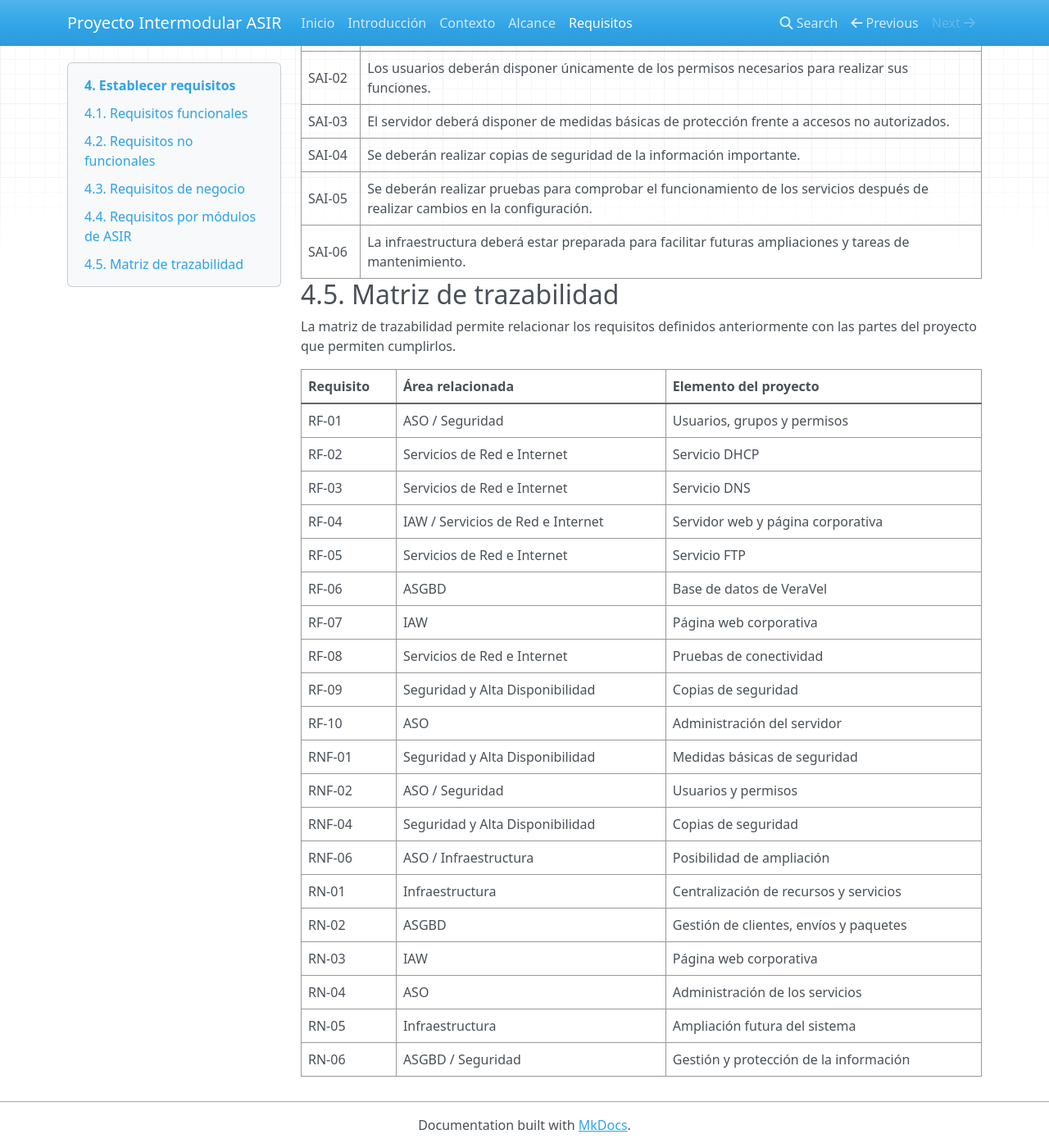
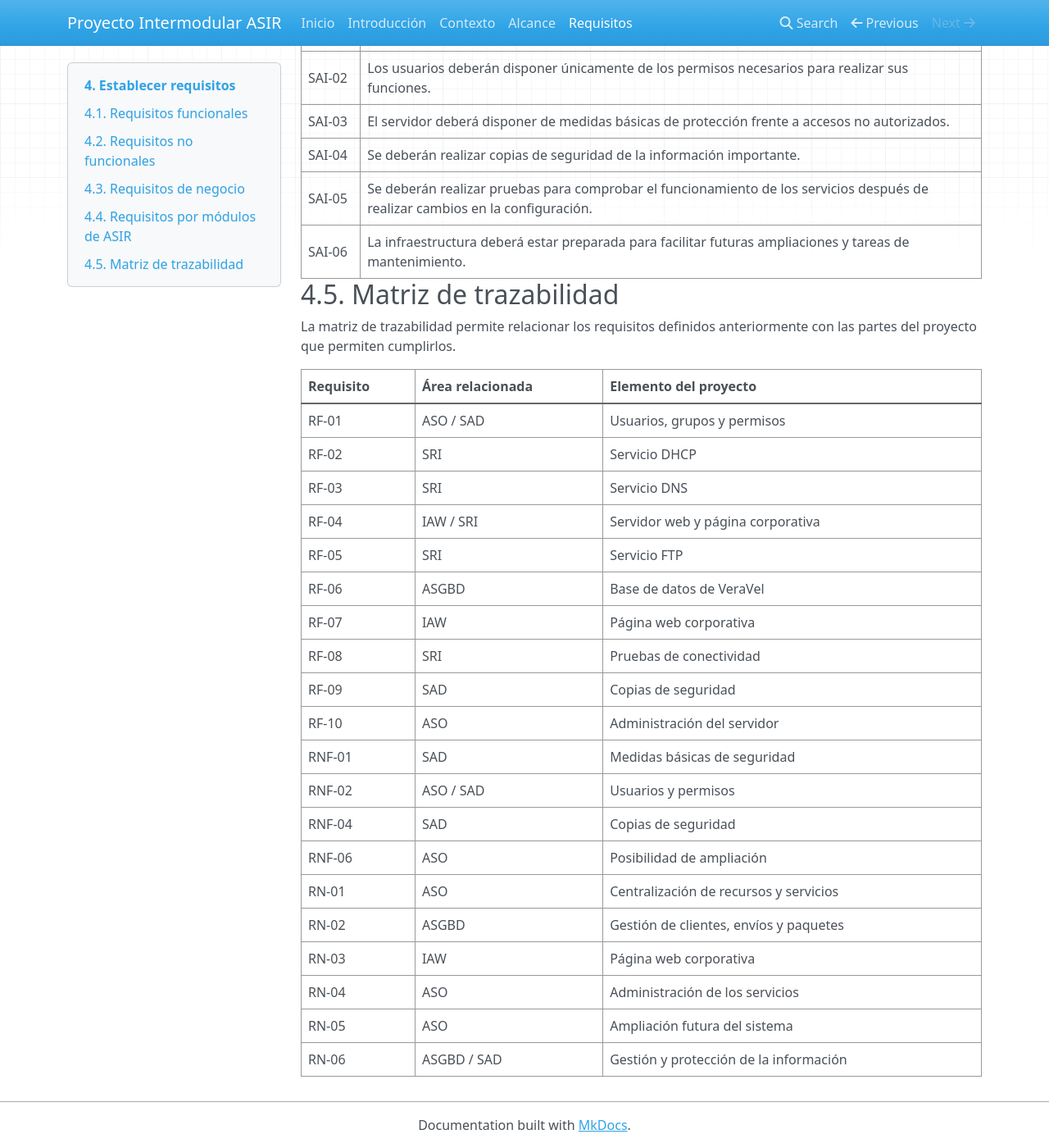
Before and after one commit to carloshuertasrodrigo-prog/Proyecto-Intermodular-ASIR, an MkDocs documentation site: the page built from docs/04_requisitos.md, in a window 1280 px wide and 1400 px high, scrolled down 3849 px. Shown: the whole window at 82% size. Built offline with MkDocs 1.6.1, drawn with Linux system fonts in a browser that asks for light colours; nearby versions of some CDN libraries.

Commit message:
Actualizado n4
Updated the traceability matrix to reflect changes in related areas and project elements for various requirements.

```diff
--- a/docs/04_requisitos.md
+++ b/docs/04_requisitos.md
@@ -119,23 +119,23 @@ La matriz de trazabilidad permite relacionar los requisitos definidos anteriorme
 
 | **Requisito** | **Área relacionada** | **Elemento del proyecto** |
 |---|---|---|
-| RF-01 | ASO / Seguridad | Usuarios, grupos y permisos |
-| RF-02 | Servicios de Red e Internet | Servicio DHCP |
-| RF-03 | Servicios de Red e Internet | Servicio DNS |
-| RF-04 | IAW / Servicios de Red e Internet | Servidor web y página corporativa |
-| RF-05 | Servicios de Red e Internet | Servicio FTP |
+| RF-01 | ASO / SAD | Usuarios, grupos y permisos |
+| RF-02 | SRI | Servicio DHCP |
+| RF-03 | SRI | Servicio DNS |
+| RF-04 | IAW / SRI | Servidor web y página corporativa |
+| RF-05 | SRI | Servicio FTP |
 | RF-06 | ASGBD | Base de datos de VeraVel |
 | RF-07 | IAW | Página web corporativa |
-| RF-08 | Servicios de Red e Internet | Pruebas de conectividad |
-| RF-09 | Seguridad y Alta Disponibilidad | Copias de seguridad |
+| RF-08 | SRI | Pruebas de conectividad |
+| RF-09 | SAD | Copias de seguridad |
 | RF-10 | ASO | Administración del servidor |
-| RNF-01 | Seguridad y Alta Disponibilidad | Medidas básicas de seguridad |
-| RNF-02 | ASO / Seguridad | Usuarios y permisos |
-| RNF-04 | Seguridad y Alta Disponibilidad | Copias de seguridad |
-| RNF-06 | ASO / Infraestructura | Posibilidad de ampliación |
-| RN-01 | Infraestructura | Centralización de recursos y servicios |
+| RNF-01 | SAD | Medidas básicas de seguridad |
+| RNF-02 | ASO / SAD | Usuarios y permisos |
+| RNF-04 | SAD | Copias de seguridad |
+| RNF-06 | ASO | Posibilidad de ampliación |
+| RN-01 | ASO | Centralización de recursos y servicios |
 | RN-02 | ASGBD | Gestión de clientes, envíos y paquetes |
 | RN-03 | IAW | Página web corporativa |
 | RN-04 | ASO | Administración de los servicios |
-| RN-05 | Infraestructura | Ampliación futura del sistema |
-| RN-06 | ASGBD / Seguridad | Gestión y protección de la información |
+| RN-05 | ASO | Ampliación futura del sistema |
+| RN-06 | ASGBD / SAD | Gestión y protección de la información |
```
